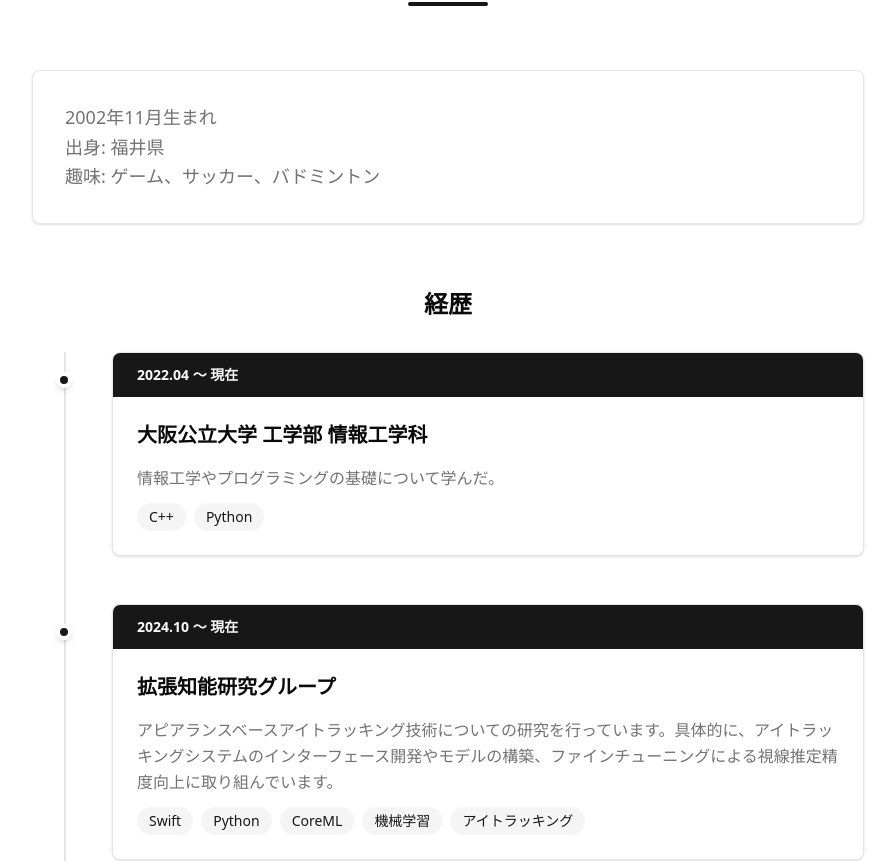
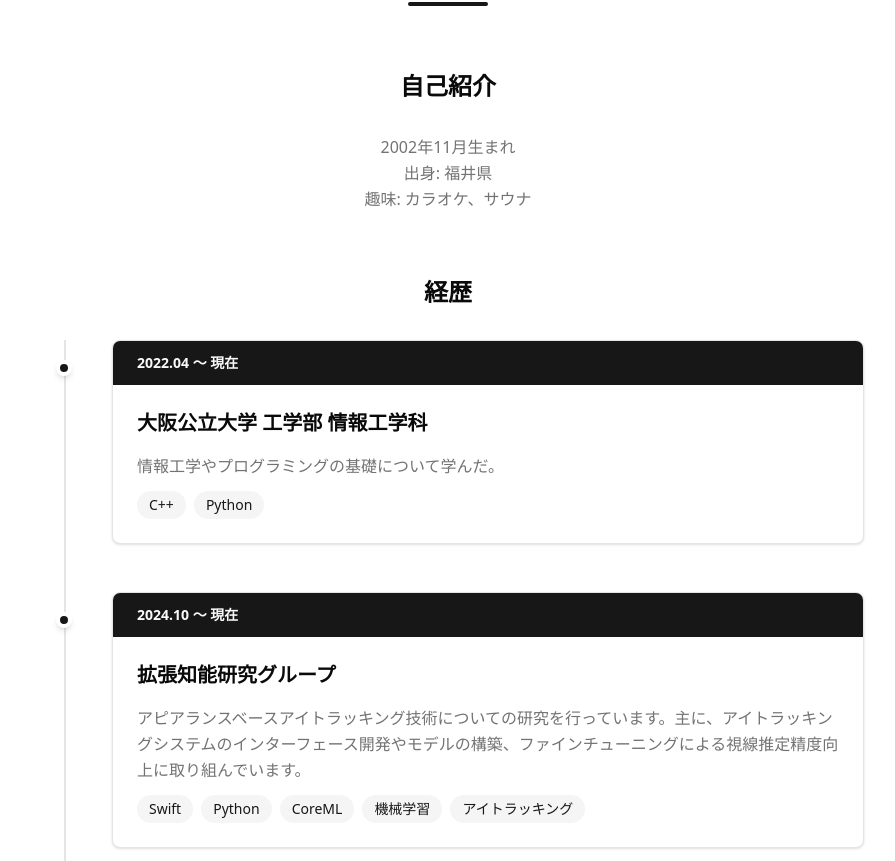
Before and after one commit to saKana6535/portfolio_v1, a Next.js app: page / in a window 1280 px wide. Shown: the part 779-1640 px from the top of the page, without its empty margins (192-1087 px from the left). Built offline with nearby package versions, Linux system fonts and the light colour scheme.

Commit message:
fix: Aboutの自己紹介のUIを変更

```diff
--- a/src/components/About.tsx
+++ b/src/components/About.tsx
@@ -47,9 +47,11 @@
               )}
             </div>
             <div className="space-y-3">
-              <p className="text-muted-foreground leading-relaxed">
-                {experience.description}
-              </p>
+              {experience.description && (
+                <p className="text-muted-foreground leading-relaxed">
+                  {experience.description}
+                </p>
+              )}
               {experience.tags && experience.tags.length > 0 && (
                 <div className="flex flex-wrap gap-2">
                   {experience.tags.map((tag, index) => (
@@ -63,6 +65,19 @@
           </div>
         </div>
       </div>
+    </div>
+  )
+}
+
+// 自己紹介の内容を設定する関数
+function IntroductionContent() {
+  return (
+    <div className="text-center">
+      <p className="text-muted-foreground leading-relaxed">
+        2002年11月生まれ<br />
+        出身: 福井県<br />
+        趣味: カラオケ、サウナ
+      </p>
     </div>
   )
 }
@@ -85,7 +100,7 @@
         end: null // 現在
       },
       title: '拡張知能研究グループ',
-      description: 'アピアランスベースアイトラッキング技術についての研究を行っています。具体的に、アイトラッキングシステムのインターフェース開発やモデルの構築、ファインチューニングによる視線推定精度向上に取り組んでいます。',
+      description: 'アピアランスベースアイトラッキング技術についての研究を行っています。主に、アイトラッキングシステムのインターフェース開発やモデルの構築、ファインチューニングによる視線推定精度向上に取り組んでいます。',
       tags: ['Swift', 'Python', 'CoreML', '機械学習', 'アイトラッキング'],
     },
     {
@@ -122,15 +137,13 @@
           <div className="w-20 h-1 bg-primary mx-auto rounded-full"></div>
         </div>
 
-        {/* 自己紹介 */}
+        {/* 自己紹介セクション */}
         <div className="mb-16">
-          <div className="bg-card border border-border rounded-lg p-8 shadow-sm">
-            <p className="text-lg leading-relaxed text-muted-foreground">
-              2002年11月生まれ<br />
-              出身: 福井県<br />
-              趣味: ゲーム、サッカー、バドミントン
-            </p>
-          </div>
+          <h3 className="text-2xl font-semibold text-foreground mb-8 text-center">
+            自己紹介
+          </h3>
+
+          <IntroductionContent />
         </div>
 
         {/* 経歴タイムライン */}
```
